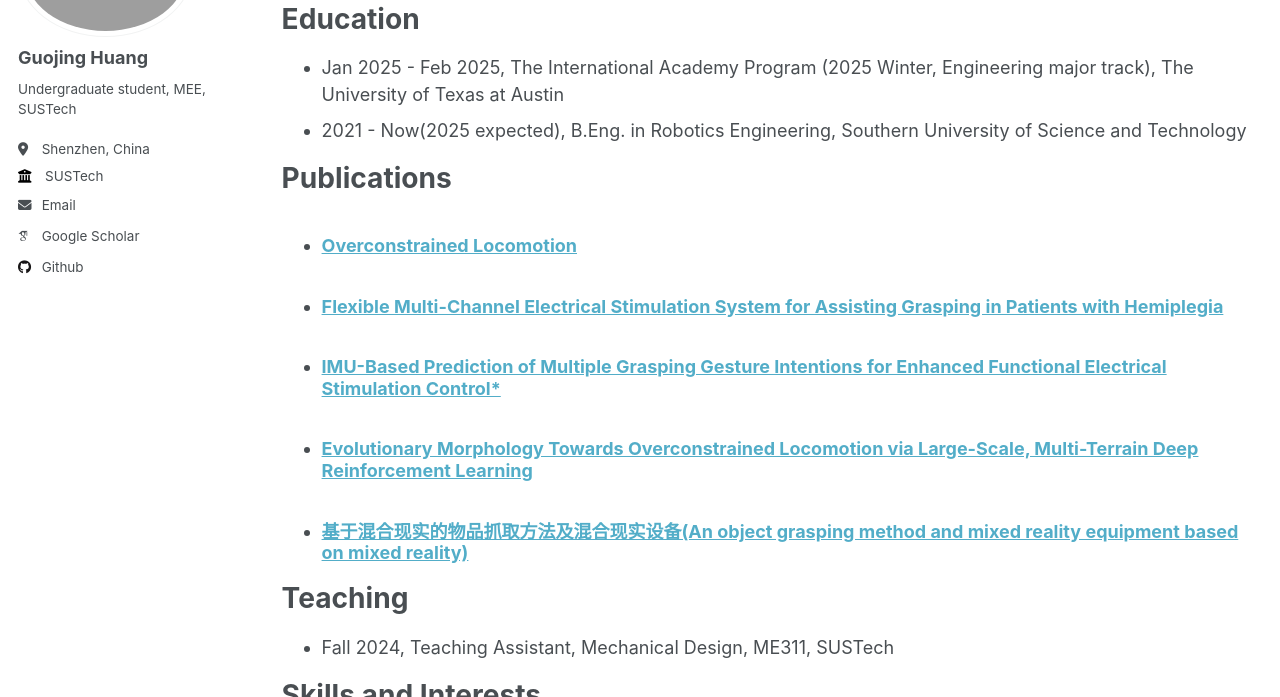
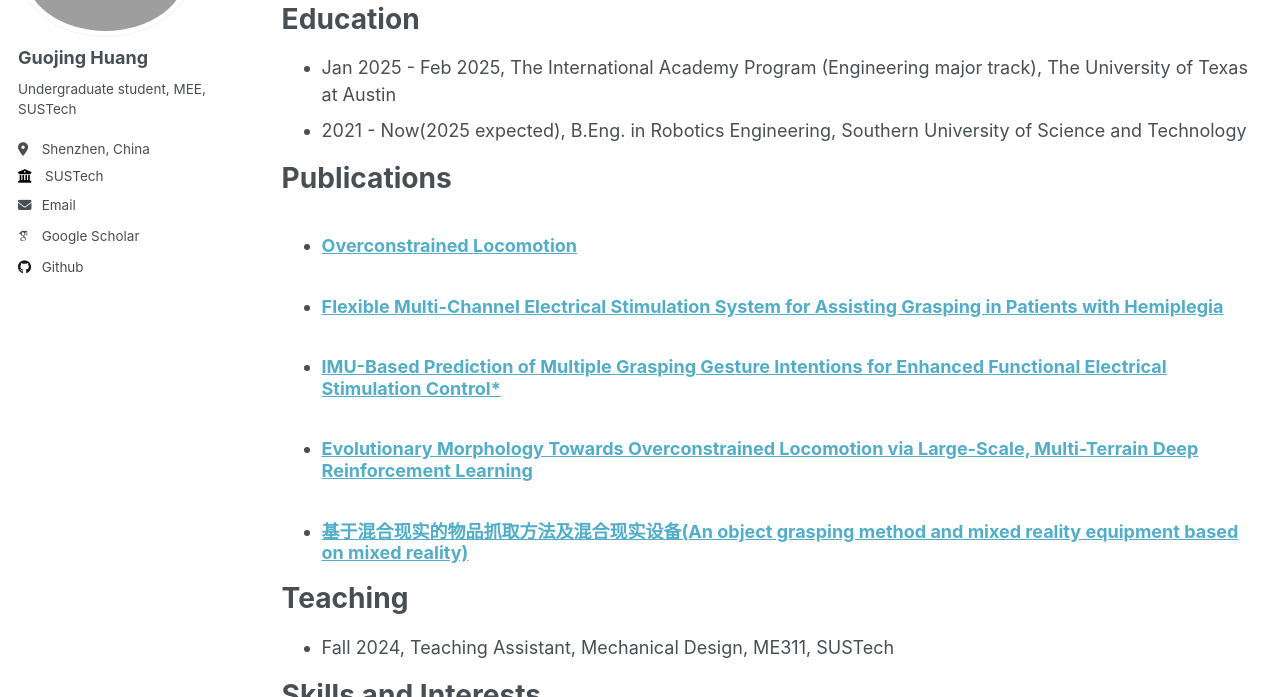
Before and after one commit to Acheng0211/acheng0211.github.io, a Jekyll site: the page built from _pages/cv.md, in a window 1280 px wide and 900 px high, scrolled down 804 px, cut to the strip 203-900 px from the top of the window. Built offline with Jekyll 4.4.1, drawn with Linux system fonts in a browser that asks for light colours; some web fonts are replaced.

Commit message:
udpate: cv

```diff
--- a/_pages/cv.md
+++ b/_pages/cv.md
@@ -17,7 +17,7 @@ redirect_from:
 
 Education
 ======
-* Jan 2025 - Feb 2025, The International Academy Program (2025 Winter, Engineering major track), The University of Texas at Austin
+* Jan 2025 - Feb 2025, The International Academy Program (Engineering major track), The University of Texas at Austin
 * 2021 - Now(2025 expected), B.Eng. in Robotics Engineering, Southern University of Science and Technology
 
 
```
